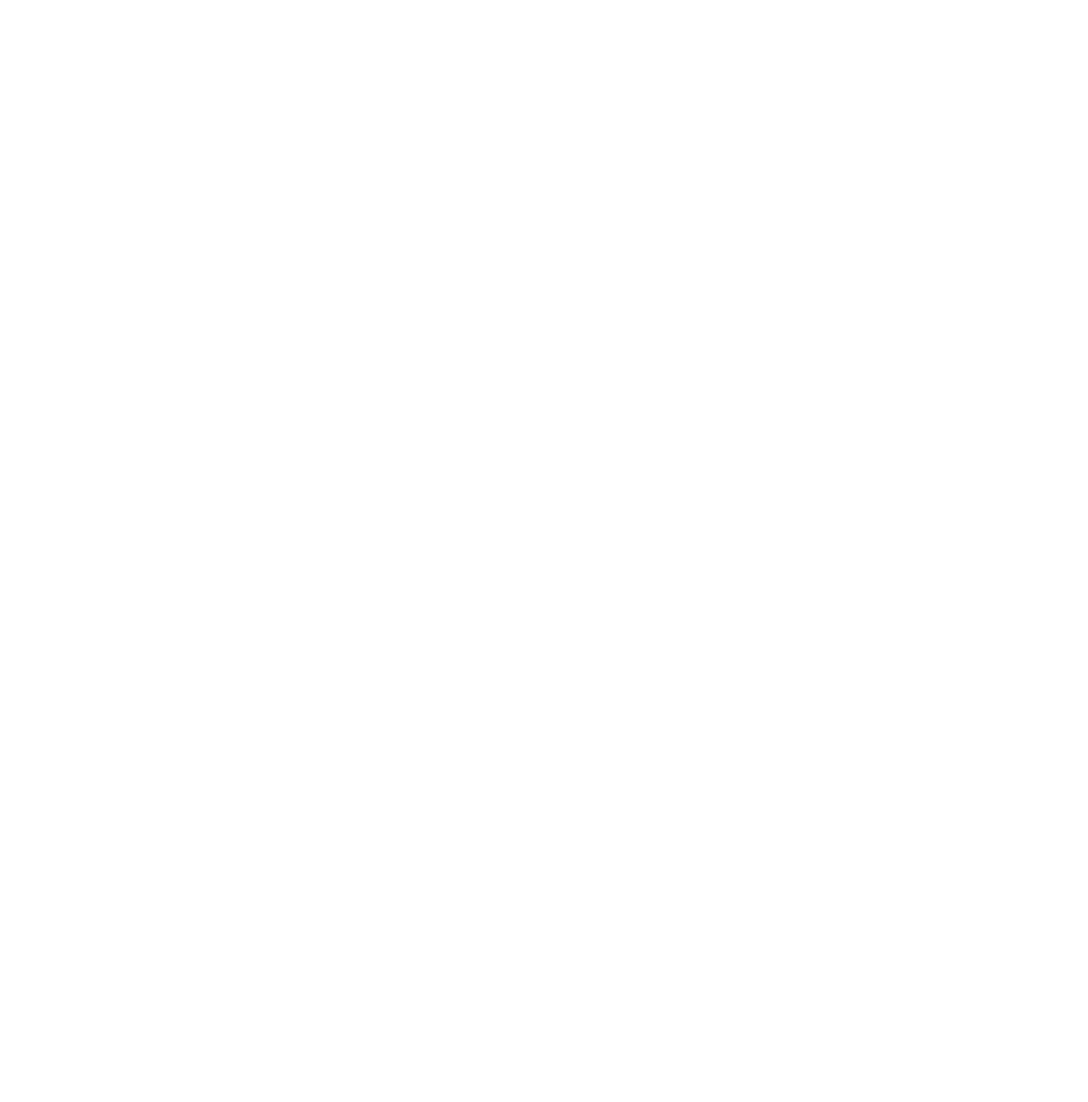
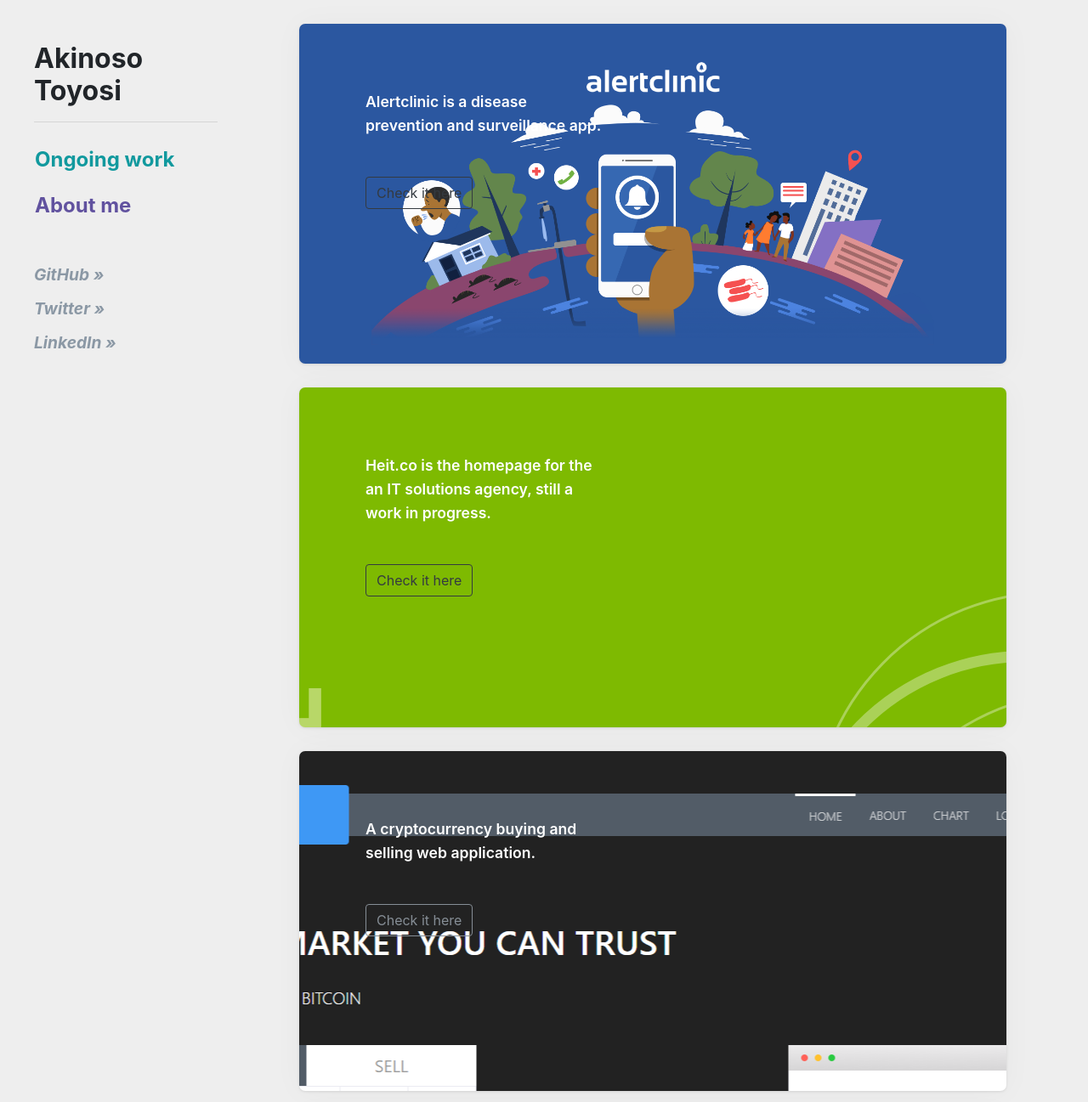
Before and after one commit to Toyrone/myPortfolio, a plain HTML site: page ongoing-work.html in a window 1280 px wide. Shown: the top 1297 px of the page at 85% size. Before the commit the page ends 800 px from the top, so only its background shows below. Drawn offline with nearby package versions, Linux system fonts and the light colour scheme.

Commit message:
Add ongoing-work page

```diff
--- a/css/main.css
+++ b/css/main.css
@@ -15,7 +15,7 @@ body {
 	justify-content: center;
 	align-items: center;
 	align-content: center;
-	padding-top: 10vh;
+	/*padding-top: 10vh;*/
 }
 .intro-name {
 	font-size: 4rem;
@@ -170,7 +170,7 @@ body {
 .hello {
 	color: #222;
 	font-weight: bold;
-	font-size: 36px;
+	font-size: 32px;
 	padding-top: 20px;
 }
 .avatar {
@@ -202,12 +202,41 @@ body {
 .line {
 	text-decoration: underline;
 }
+.desc--ongoing {
+	padding-top: 20px;
+	color: white;
+	width: 280px;
+	line-height: 1.6;
+
+}
+.alertclinic {
+	background-image: url('../img/PlayStore_Feature_Graphic.png');
+	background-position: top center;
+	background-repeat: no-repeat;
+	height: 50vh;
+}
+.heit {
+	background-image: url('../img/HEIT Website_Today.png');
+	background-position: top center;
+	background-repeat: no-repeat;
+	height: 50vh;
+
+}
+.bitcoin {
+	background-image: url('../img/bitcoin.png');
+	background-position: top center;
+	background-repeat: no-repeat;
+	height: 50vh;
+}
+a.btn {
+	margin-top: 30px;
+}
 .red {
 	color: #F1684E;
 }
 .footer {
 	position: absolute;
-	bottom: -100px;
+	bottom: -80px;
 	right: 48%;
 	margin: 0 auto;
 	text-align: center;
--- a/ongoing-work.html
+++ b/ongoing-work.html
@@ -0,0 +1,135 @@
+<!doctype html>
+<!--[if lt IE 7]>      <html class="no-js lt-ie9 lt-ie8 lt-ie7" lang=""> <![endif]-->
+<!--[if IE 7]>         <html class="no-js lt-ie9 lt-ie8" lang=""> <![endif]-->
+<!--[if IE 8]>         <html class="no-js lt-ie9" lang=""> <![endif]-->
+<!--[if gt IE 8]><!--> <html class="no-js" lang=""> <!--<![endif]-->
+    <head>
+        <meta charset="utf-8">
+        <meta http-equiv="X-UA-Compatible" content="IE=edge,chrome=1">
+        <title>Akinoso Toyosi is a Front-End developer</title>
+        <meta name="description" content="Akinoso Toyosi is a Front-End developer">
+        <meta name="viewport" content="width=device-width, initial-scale=1">
+        <link rel="apple-touch-icon" href="apple-touch-icon.png">
+
+        <link rel="stylesheet" href="css/bootstrap.min.css">
+        <link rel="stylesheet" href="css/bootstrap-theme.min.css">
+        <link rel="stylesheet" href="css/main.css">
+
+        <link href="https://fonts.googleapis.com/css?family=Open+Sans" rel="stylesheet">
+
+        <script src="js/vendor/modernizr-2.8.3-respond-1.4.2.min.js"></script>
+    </head>
+    <body>
+        <!--[if lt IE 8]>
+            <p class="browserupgrade">You are using an <strong>outdated</strong> browser. Please <a href="http://browsehappy.com/">upgrade your browser</a> to improve your experience.</p>
+        <![endif]-->
+        <div class="container">
+            <main class="main-wrapper">
+                <div class="main-nav">
+                     <div class="intro text-left">
+                        <h1 class="intro-name">Akinoso Toyosi</h1>
+                    <hr>
+                    </div>
+                    <div class="d-flex">
+                        <div class="row text-left">
+                            <nav role="navigation" class="">
+                                <div class="nav-link">
+                                    <a href="ongoing-work.html">Ongoing work</a>
+                                </div>
+                                <div class="nav-link link-grey">
+                                    <a href="about-me.html">About me</a>
+                                </div>
+                            </nav>
+                        </div>
+                    </div>
+
+                    <ul class="social-link">
+                        <li>
+                            <a href="https://github.com/Toyrone">GitHub <span>&raquo;</span></a>
+                        </li>
+                        <li>
+                            <a href="https://twitter.com/toyrone007">Twitter <span>&raquo;</span></a>
+                        </li>
+                        <li>
+                            <a href="www.linkedin.com/in/akinoso-toyosi">LinkedIn <span>&raquo;</span></a>
+                        </li>
+                    </ul>
+                </div>
+
+                <div class="main-content">
+                    <div class="content-wrap alertclinic">
+                        <article class="content-item">
+                            <div class="back-head"></div>
+                            <div class="content-body">
+                                <p class="desc desc--ongoing">Alertclinic is a disease prevention and surveillance app.</p>
+                                <a class="btn btn-outline-dark" href="http://alertclinic.com">Check it here</a>
+                            </div>
+                        </article>
+
+                    </div>
+
+                    <div class="content-wrap heit">
+                        <article class="content-item">
+                            <div class="back-head"></div>
+                            <div class="content-body">
+                                <p class="desc desc--ongoing">Heit.co is the homepage for the an IT solutions agency, still a work in progress.</p>
+                                <a class="btn btn-outline-dark" href="http://heit.co">Check it here</a>
+
+                            </div>
+                        </article>
+                    </div>
+
+                    <div class="content-wrap bitcoin">
+                        <article class="content-item">
+                            <div class="back-head"></div>
+                            <div class="content-body">
+                                <p class="desc desc--ongoing">A cryptocurrency buying and selling web application.</p>
+                                <a class="btn btn-outline-secondary" href="http://heit.co">Check it here</a>
+                            </div>
+                        </article>
+
+                    </div>
+
+                    <div class="content-wrap">
+                        <article class="content-item">
+                            <div class="back-head"></div>
+                            <div class="content-body">
+                                <p class="desc">You can also check <a href="https://github.com/Toyrone/project-x">here</a>, <a href="https://www.234finance.com/signs-youre-struggling-with-productivity/">here</a> and <a href="https://www.234finance.com/productivity-nuggets-to-boost-your-efficiency/">here</a> for some of my other works.</p>
+
+                            </div>
+                        </article>
+
+                    </div>
+
+
+                </div>
+
+            </main>
+        </div>
+
+
+        <footer class="footer">
+            <p>&lt;/&gt; with <span class="red">love</span> &copy; 2017</p>
+        </footer>
+
+
+
+        <script src="//ajax.googleapis.com/ajax/libs/jquery/1.11.2/jquery.min.js"></script>
+
+        <script>window.jQuery || document.write('<script src="js/vendor/jquery-1.11.2.min.js"><\/script>')</script>
+
+        <script src="js/vendor/bootstrap.min.js"></script>
+
+        <script src="js/main.js"></script>
+
+        <!-- Google Analytics: change UA-XXXXX-X to be your site's ID. -->
+        <script>
+            (function(b,o,i,l,e,r){b.GoogleAnalyticsObject=l;b[l]||(b[l]=
+            function(){(b[l].q=b[l].q||[]).push(arguments)});b[l].l=+new Date;
+            e=o.createElement(i);r=o.getElementsByTagName(i)[0];
+            e.src='//www.google-analytics.com/analytics.js';
+            r.parentNode.insertBefore(e,r)}(window,document,'script','ga'));
+            ga('create','UA-XXXXX-X','auto');ga('send','pageview');
+        </script>
+    </body>
+</html>
```
Also changed, not shown: about-me.html (+5 -5 lines), index.html (+4 -4 lines), img/HEIT Website_Today.png (added), img/PlayStore_Feature_Graphic.png (added), img/bitcoin.png (added).
